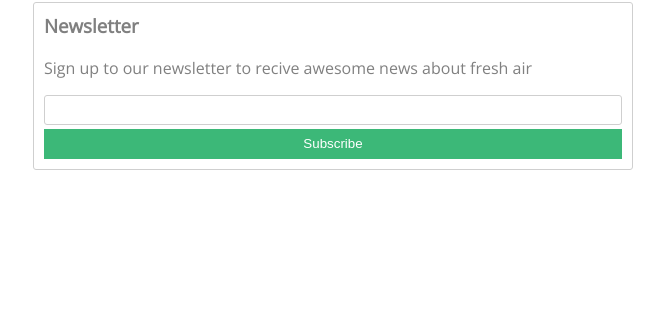
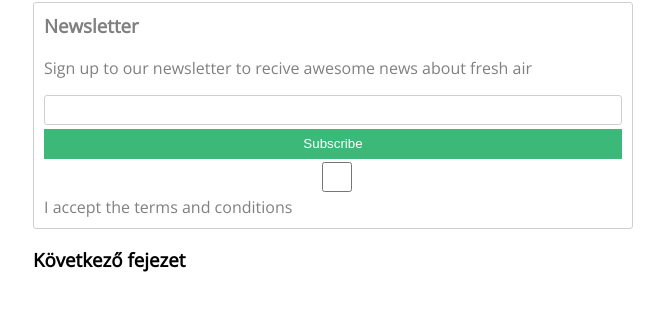
Before and after one commit to juhaszadi/gyakorlas, a plain HTML site: page index.html in a window 1280 px wide. Shown: the part 84-394 px from the top of the page, without its empty margins (307-971 px from the left). Drawn offline with nearby package versions, Linux system fonts and the light colour scheme.

Commit message:
Update index.html

```diff
--- a/index.html
+++ b/index.html
@@ -20,8 +20,11 @@
                 <button type="submit">
                     Subscribe
                 </button>
+                <input type="checkbox" id="terms">
+                <label dor="terms">I accept the terms and conditions</label>
             </form>
         </div>
+        <h3>Következő fejezet</h3>
     </div>
 
 </body>
```
